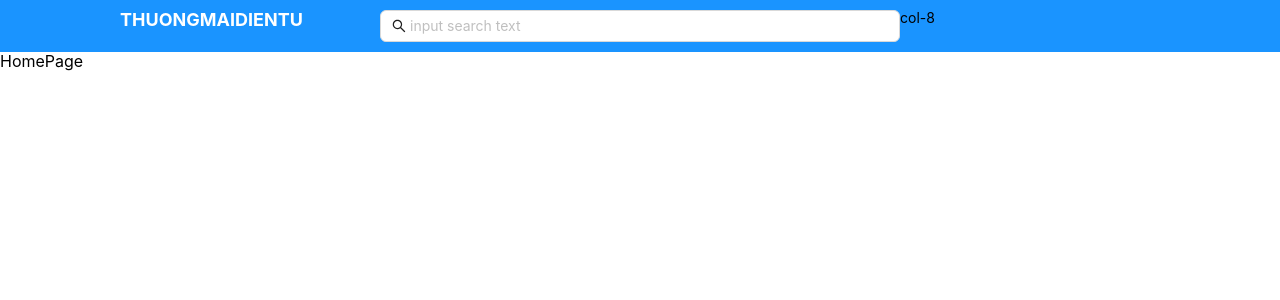
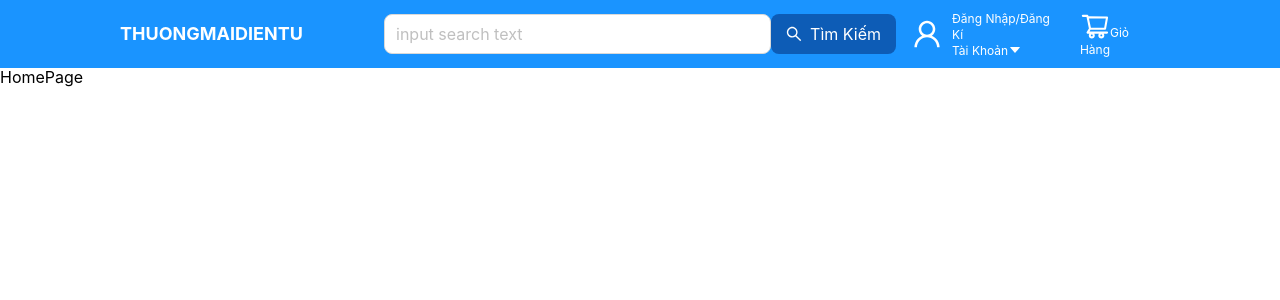
Before and after one commit to QuocTrungTDMU/Website_Ecomerce, a React (Create React App) app in the folder e_ecomerce_system/: page / in a window 1280 px wide. Shown: the top 300 px of the page. Built offline with nearby package versions, Linux system fonts and the light colour scheme.

Commit message:
Update Header Component and Create Button Input Search , setup and almost completed (p2)

```diff
--- /dev/null
+++ b/e_ecomerce_system/src/components/ButtonInputSearch/ButtonInputSearch.jsx
@@ -0,0 +1,34 @@
+import { Button, Input } from 'antd'
+import React from 'react'
+import { SearchOutlined } from '@ant-design/icons'
+
+
+const ButtonInputSearch = (props) => {
+    const {
+            size,
+            placeholder,
+            textButton,
+            bordered,
+            backgroundColorInput = 'white',
+            backgroundColorButton ='rgb(13, 92, 182)' ,
+            colorButton = 'white'
+    } = props
+    return (
+        <div style={{ display: 'flex' }}>
+            <Input
+                size={size}
+                bordered={bordered}
+                placeholder={placeholder}
+                style={{ backgroundColor: backgroundColorInput }}
+            />
+            <Button size={size}
+                bordered={bordered}
+                icon={<SearchOutlined color={colorButton} style={{color:colorButton}}/>}
+                //style={{ background: backgroundColorButton,border: !bordered && 'none' }}
+            style={{ border: 'none', boxShadow: 'none',background: backgroundColorButton, }}
+            ><span style={{color:colorButton}}>{textButton}</span></Button>
+        </div>
+    )
+}
+
+export default ButtonInputSearch
--- a/e_ecomerce_system/src/components/HeaderComponent/HeaderComponent.jsx
+++ b/e_ecomerce_system/src/components/HeaderComponent/HeaderComponent.jsx
@@ -1,26 +1,41 @@
 import React from 'react'
 import { Col } from 'antd'
-import { WrapperHeader, WrapperTextHeader } from './style'
-import Search from 'antd/es/transfer/search'
-
+import { WrapperHeader, WrapperHeaderAccount, WrapperTextHeader, WrapperTextHeaderSmall } from './style'
+import { UserOutlined, CaretDownOutlined, ShoppingCartOutlined } from '@ant-design/icons';
+import ButtonInputSearch from '../ButtonInputSearch/ButtonInputSearch';
 const HeaderComponent = () => {
   return (
     <div>
-      <WrapperHeader>
+      <WrapperHeader gutter={16}>
         <Col span={6}>
           <WrapperTextHeader>THUONGMAIDIENTU</WrapperTextHeader>
         </Col>
         <Col span={12}>
-        <Search
-      placeholder="input search text"
-      allowClear
-      enterButton="Search"
-      size="large"
-      //onSearch={onSearch}
-    />
+          <ButtonInputSearch
+          size="large"
+          bordered="false"
+          textButton="Tìm Kiếm"
+          placeholder="input search text"
+            // onSearch = {onSearch}
+            enterButton />
         </Col>
-        <Col span={6}>
-          col-8
+        <Col span={6} style={{display:'flex', gap:'20px', alignItems:'center' }}>
+          <WrapperHeaderAccount>
+            <UserOutlined style={{ fontSize: '30px' }} />
+            <div>
+              <WrapperTextHeaderSmall style={{ fontSize: '12px' }}>Đăng Nhập/Đăng Kí</WrapperTextHeaderSmall>
+              <div>
+                <WrapperTextHeaderSmall style={{ fontSize: '12px' }}>Tài Khoản</WrapperTextHeaderSmall>
+                <CaretDownOutlined />
+              </div>
+            </div>
+          </WrapperHeaderAccount>
+          <div>
+            <div>
+            <ShoppingCartOutlined style={{ fontSize: '30px',color:'white' }}/>
+            <WrapperTextHeaderSmall>Giỏ Hàng</WrapperTextHeaderSmall>
+            </div>
+          </div>
         </Col>
       </WrapperHeader>
     </div>
--- a/e_ecomerce_system/src/components/HeaderComponent/style.js
+++ b/e_ecomerce_system/src/components/HeaderComponent/style.js
@@ -4,7 +4,7 @@ import styled from "styled-components"
 export const WrapperHeader = styled(Row)`
     padding: 10px 120px;
     background-color: rgb(26,148,255);
-
+    align-items: center;
 `
 
 export const WrapperTextHeader = styled.span`
@@ -14,3 +14,13 @@ export const WrapperTextHeader = styled.span`
     text-align: left;
 
 `
+export const WrapperHeaderAccount = styled.div`
+    display: flex;
+    align-items: center;
+    color: white;
+    gap: 10px;
+`
+export const WrapperTextHeaderSmall = styled.span`
+    font-size: 12px;
+    color : white;
+`
```
